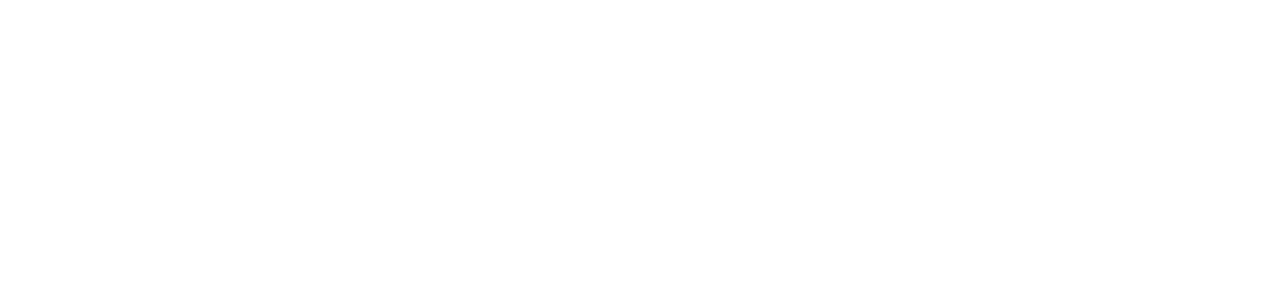
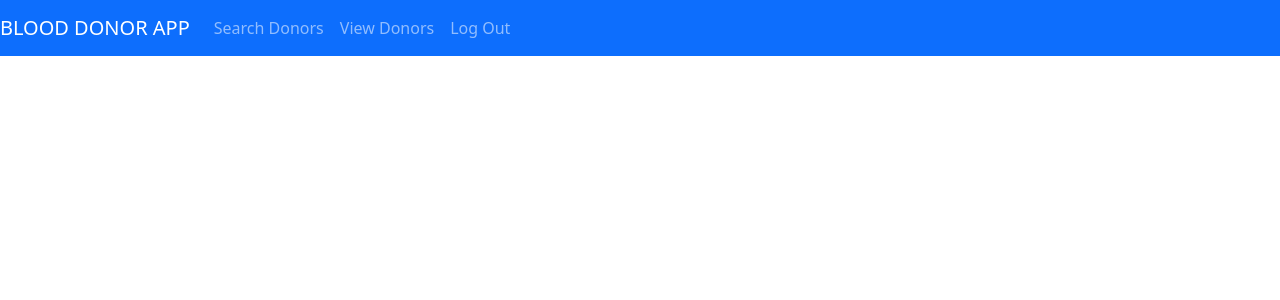
Before and after one commit to snehasamuel/Donor-react-app, a React (Create React App) app: page /search in a window 1280 px wide. Before the commit this address had no page. Shown: the top 300 px of the page. Built offline with nearby package versions, Linux system fonts and the light colour scheme.

Commit message:
header completed

```diff
--- a/src/App.js
+++ b/src/App.js
@@ -6,6 +6,7 @@
 import Signin from './components/Signin';
 import Signup from './components/Signup';
 import View from './components/View';
+import Search from './components/Search';
 function App() {
   return (
    <>
@@ -14,6 +15,7 @@
      <Route path="/" exact element={<Signin/>}/>
      <Route path="/signup" exact element={<Signup/>}/>
      <Route path="/view" exact element={<View/>}/>
+     <Route path='/search' exact element={<Search/>}/>
    </Routes>
    </BrowserRouter>
    </>
--- a/src/components/Header.js
+++ b/src/components/Header.js
@@ -11,6 +11,9 @@
   </button>
   <div class="collapse navbar-collapse" id="navbarNav">
     <ul class="navbar-nav">
+    <li class="nav-item active">
+<Link class="nav-link" to="/search">Search Donors</Link>
+      </li>
       <li class="nav-item active">
 <Link class="nav-link" to="/view">View Donors</Link>
       </li>
--- /dev/null
+++ b/src/components/Search.js
@@ -0,0 +1,12 @@
+import React from 'react'
+import Header from './Header'
+
+const Search = () => {
+  return (
+    <div>
+        <Header/>
+    </div>
+  )
+}
+
+export default Search
```
